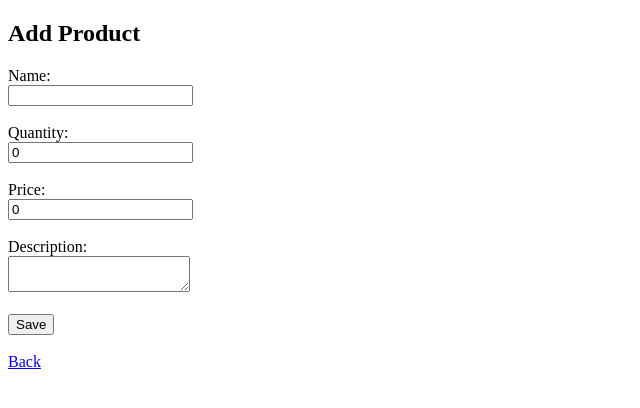
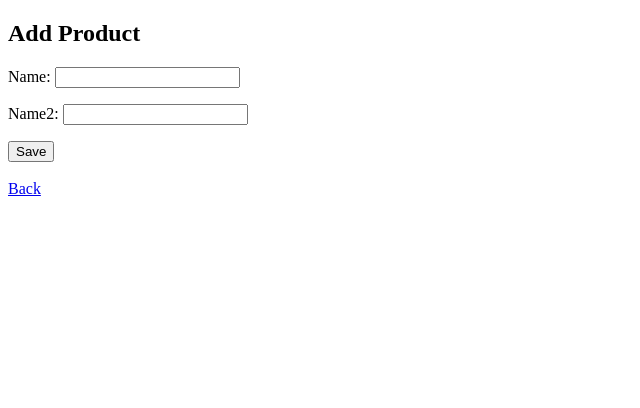
Before and after one commit to loguwork1157/Django_Projects, a Django app: page /add/ in a window 1280 px wide. Shown: the top 408 px of the page, without its empty margins (0-640 px from the left). Run offline with Django 5.2, Linux system fonts and the light colour scheme.

Commit message:
forms_api initial update

```diff
--- /dev/null
+++ b/inventory_demo/inventory/forms.py
@@ -0,0 +1,5 @@
+from django import forms
+
+class ProductForm(forms.Form):
+    name = forms.CharField(max_length=100)
+    name2 = forms.CharField(max_length=100)
--- a/inventory_demo/inventory/templates/inventory/product_form.html
+++ b/inventory_demo/inventory/templates/inventory/product_form.html
@@ -9,17 +9,7 @@
   <form method="post">
     {% csrf_token %}
 
-    <label>Name:</label><br>
-    <input type="text" name="name" value="{{ product.name|default:'' }}" required><br><br>
-
-    <label>Quantity:</label><br>
-    <input type="number" name="quantity" value="{{ product.quantity|default:0 }}" required><br><br>
-
-    <label>Price:</label><br>
-    <input type="number" step="0.01" name="price" value="{{ product.price|default:0 }}" required><br><br>
-
-    <label>Description:</label><br>
-    <textarea name="description">{{ product.description|default:'' }}</textarea><br><br>
+   {{ form.as_p }}
 
     <button type="submit">Save</button>
   </form>
--- a/inventory_demo/inventory/views.py
+++ b/inventory_demo/inventory/views.py
@@ -1,5 +1,6 @@
 from django.shortcuts import render, redirect, get_object_or_404
 from .models import Product
+from .forms import ProductForm
 
 # Show all products
 def product_list(request):
@@ -12,6 +13,7 @@ def product_list(request):
 # Add new product using manual HTML form
 def product_create(request):
     if request.method == 'POST':
+
         user_name = request.POST.get('name')
         quantity = request.POST.get('quantity')
         user_price = request.POST.get('price')
@@ -24,9 +26,9 @@ def product_create(request):
             description=description
         )
         return redirect('product_list')
-
-    return render(request, 'inventory/product_form.html')
-
+    else:
+        form = ProductForm()
+    return render(request, 'inventory/product_form.html', {'form': form})
 
 # Edit an existing product
 def product_update(request, pk):
```
